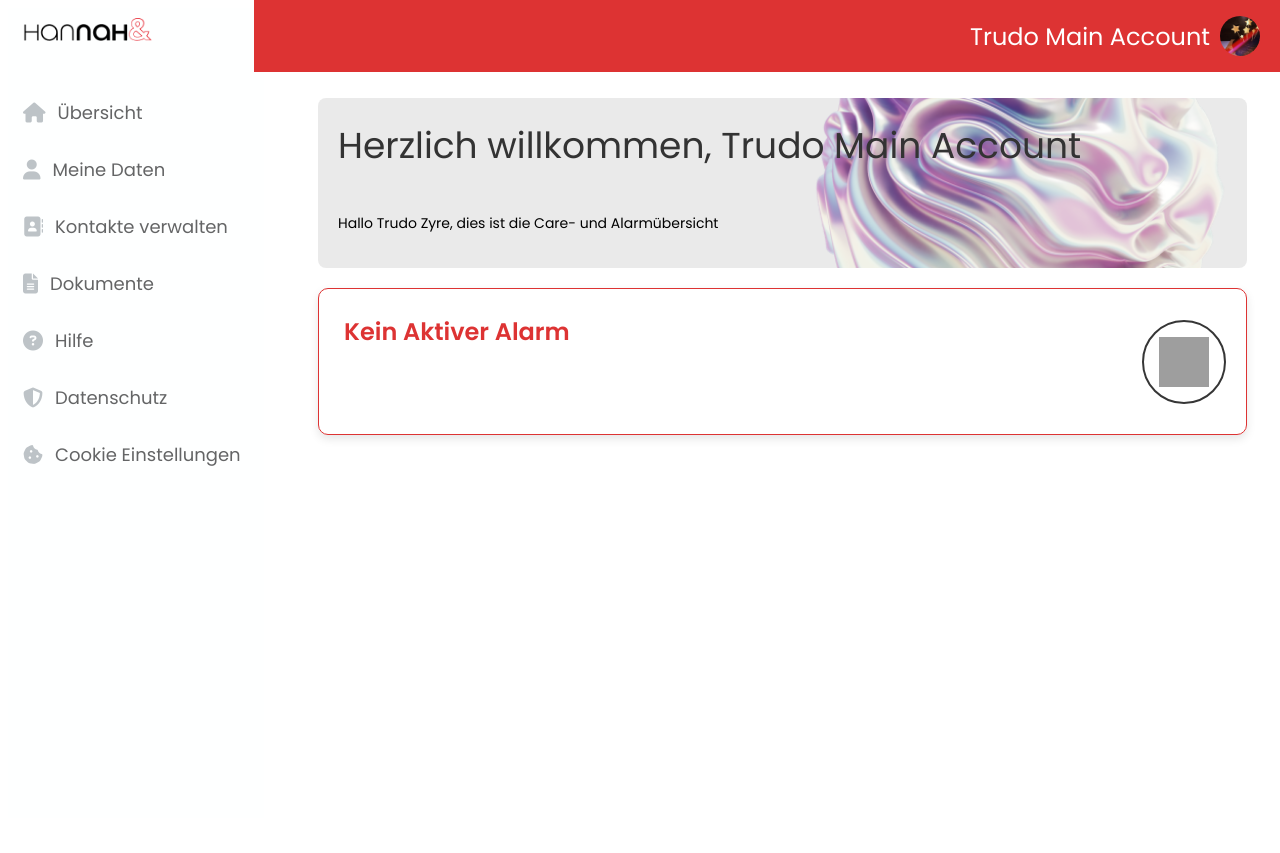
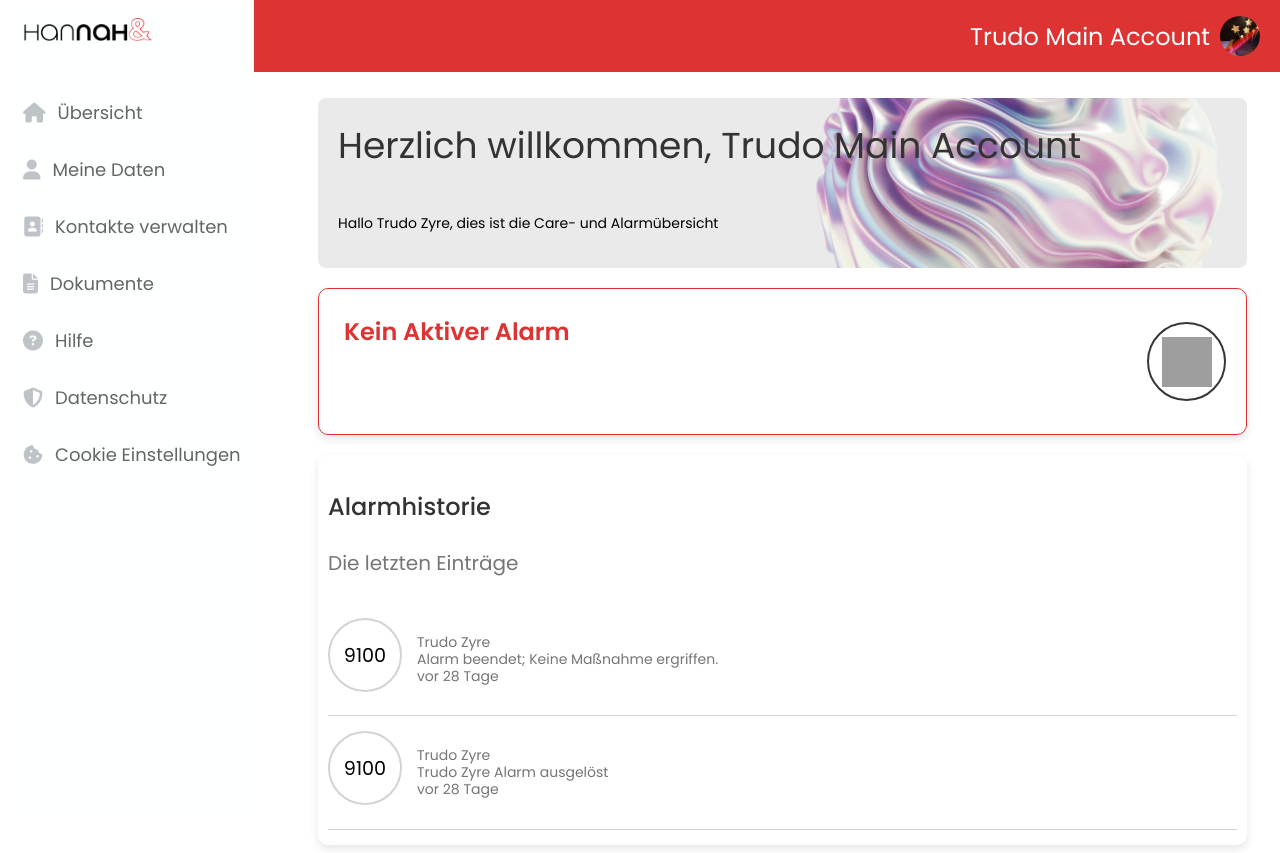
Before and after one commit to jetahox/hannah-webp, an Angular app: page /main/details in a window 1280 px wide. Before the commit the page ends 800 px from the top, so only its background shows below. Built offline with nearby package versions, Linux system fonts and the light colour scheme; grey boxes are pictures that could not be loaded.

Commit message:
"Added new UI components and styles for alarm history and entry display"

```diff
--- a/src/app/details/details.component.css
+++ b/src/app/details/details.component.css
@@ -8,8 +8,6 @@
     text-align: left;
     background-position: right;
     flex-grow: 1;
-
-
 }
 
 .page-content h1 {
@@ -19,7 +17,6 @@
     font-weight: 400;
     margin-top: 0px;
     margin-bottom: 40px;
-
 }
 
 .page-content p {
@@ -32,31 +29,31 @@
     justify-content: space-between;
     align-items: center;
     padding: 20px;
-    border: 1px solid rgb(221 51 51 );
+    border: 1px solid rgb(221 51 51);
     border-radius: 10px;
     margin-top: 20px;
-    box-shadow: 0px 4px 10px rgba(0, 0, 0, 0.1);;
+    box-shadow: 0px 4px 10px rgba(0, 0, 0, 0.1);
 }
-.red-border-container:hover{
+
+.red-border-container:hover {
     background-color: rgb(251, 249, 249);
     cursor: pointer;
 }
 
 .red-border-container .red-title {
     font-size: 1.5rem;
-    color: rgb(221 51 51 );
+    color: rgb(221 51 51);
     font-weight: 600;
     margin-bottom: 60px;
     padding: 5px;
-
 }
 
 .red-border-container .image-container {
     border: 2px solid rgb(54, 54, 54);
     border-radius: 50%;
     padding: 10px;
-    width: 60px;
-    height: 60px;
+    width: 55px;
+    height: 55px;
     display: flex;
     justify-content: center;
     align-items: center;
@@ -64,6 +61,61 @@
 
 .red-border-container .image-container i {
     font-size: 30px;
-    color:rgb(54, 54, 54);
+    color: rgb(54, 54, 54);
+}
 
+.white-box-container {
+    background-color: white;
+    padding: 10px;
+    box-shadow: 0 4px 10px rgba(12, 12, 12, 0.1);
+    border-radius: 10px;
+    margin-top: 20px;
 }
+
+.white-box-container h3 {
+    font-size: 1.5rem;
+    color: rgb(52, 51, 51);
+    font-weight: 500;
+}
+
+.white-box-container h2 {
+    font-size: 1.25rem;
+    color: #757575;
+    font-weight: 400;
+    margin-bottom: 30px;
+}
+
+.entry {
+    display: flex;
+    align-items: flex-start;
+    gap: 15px;
+    padding: 10px 0;
+}
+
+.entry-number {
+    width: 50px;
+    height: 50px;
+    border: 2px solid lightgray;
+    border-radius: 50%;
+    display: flex;
+    justify-content: center;
+    align-items: center;
+    font-size: 1.2rem;
+    color: black;
+    padding: 10px;
+}
+
+
+p span {
+    display: block;
+    color: #757575;
+    font-size: 14px;
+    line-height: 1.2;
+}
+
+hr {
+    border: none;
+    height: 1px;
+    background-color: lightgray;
+    margin: 5px 0;
+}
--- a/src/app/details/details.component.html
+++ b/src/app/details/details.component.html
@@ -16,3 +16,26 @@
     />
   </div>
 </div>
+
+<div class="white-box-container">
+  <h3>Alarmhistorie</h3>
+  <h2>Die letzten Einträge</h2>
+  <div class="entry">
+    <div class="entry-number">9100</div>
+    <p>
+      <span>Trudo Zyre</span>
+      <span>Alarm beendet; Keine Maßnahme ergriffen.</span>
+      <span>vor 28 Tage</span>
+    </p>
+  </div>
+  <hr />
+  <div class="entry">
+    <div class="entry-number">9100</div>
+    <p>
+      <span>Trudo Zyre</span>
+      <span>Trudo Zyre Alarm ausgelöst</span>
+      <span>vor 28 Tage</span>
+    </p>
+  </div>
+  <hr />
+</div>
```
